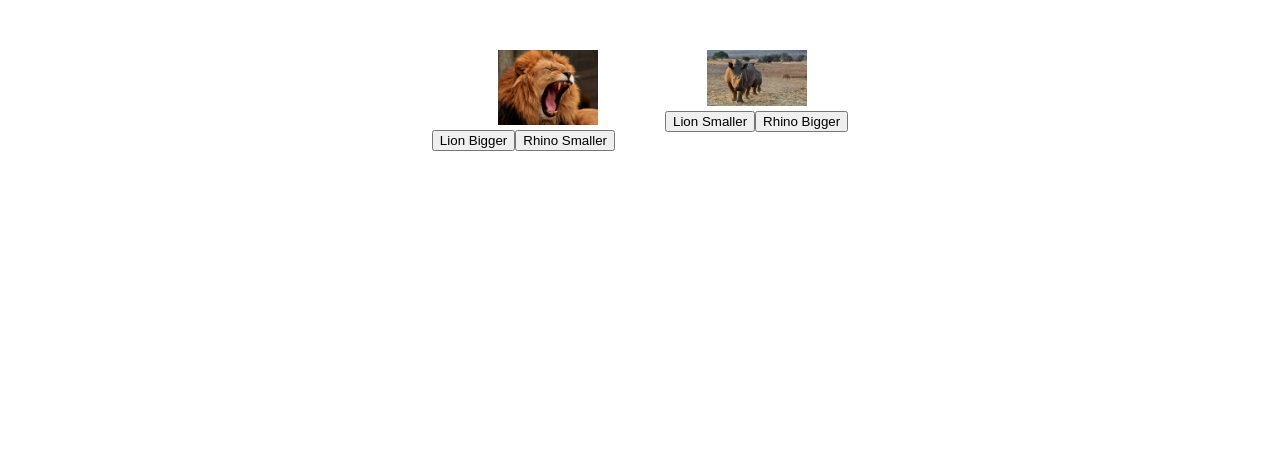
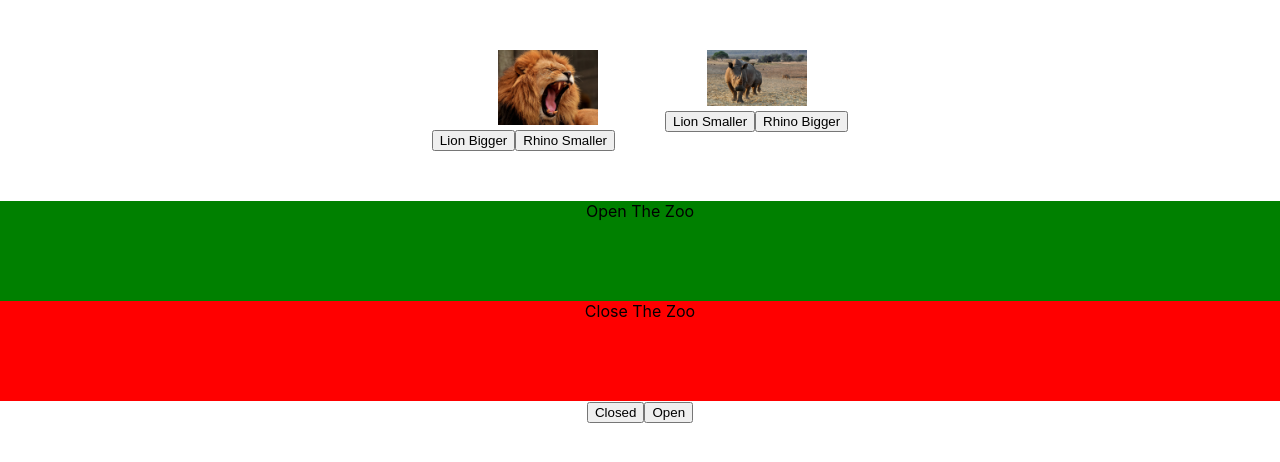
Before and after one commit to PeteSeeling/busy-zoo-react, a React (Create React App) app: page / in a window 1280 px wide. Shown: the top 462 px of the page. Built offline with nearby package versions, Linux system fonts and the light colour scheme.

Commit message:
open zoo/ close zoo working properly

```diff
--- a/src/App.css
+++ b/src/App.css
@@ -47,3 +47,15 @@
 #lion{
   margin-right:50px;
 }
+.is-open{
+  background-color: green;
+  height:100px;
+  text-align: center;
+  justify-content: center;
+}
+.is-closed{
+  background-color: red;
+  height:100px;
+  text-align: center;
+  justify-content: center;
+}
--- a/src/App.js
+++ b/src/App.js
@@ -1,6 +1,8 @@
-import logo from './logo.svg';
+
 import './App.css';
 import './App.css';
+
+import OpenSign from './sign';
 
 import { useState } from 'react';
 
@@ -10,7 +12,7 @@ function App() {
 
   const [lionSize, setLionSize] = useState(10);
   const [rhinoSize, setRhinoSize] = useState(10);
-  const [open, setOpen] = useState(['open', 'closed']);
+  const [isOpen, setOpen] = useState(['open', 'closed']);
 
   return (
     <div className='App'>
@@ -32,6 +34,18 @@ function App() {
         </div>
       </div>
 
+      <OpenSign isOpen={isOpen} />
+      <div className='buttons'>
+        <button onClick={() => setOpen('open')}>Closed</button>
+        <button onClick={() => setOpen('closed')}>Open</button>
+
+      </div>
+
+
+
+
+
+
 
 
 
--- a/src/sign.js
+++ b/src/sign.js
@@ -0,0 +1,11 @@
+import React from 'react';
+
+export default function OpenSign(props){
+  return (
+    <div className='sign'>
+      <div className={props.isOpen === 'open' ? 'open' : 'is-open'}>Open The Zoo</div>
+      <div className={props.isOpen === 'closed' ? 'closed' : 'is-closed'}> Close The Zoo</div>
+
+    </div>
+  );
+}
```
